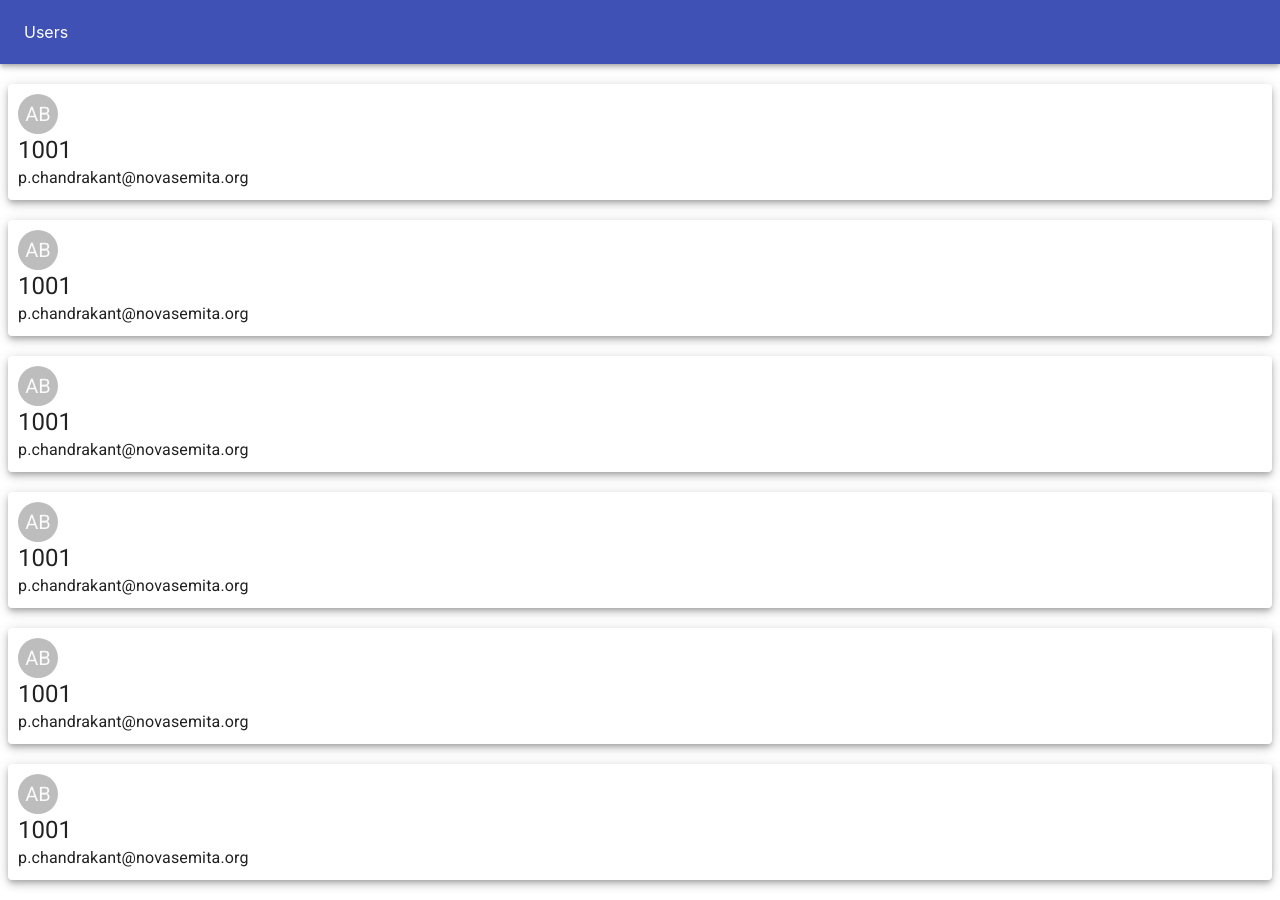
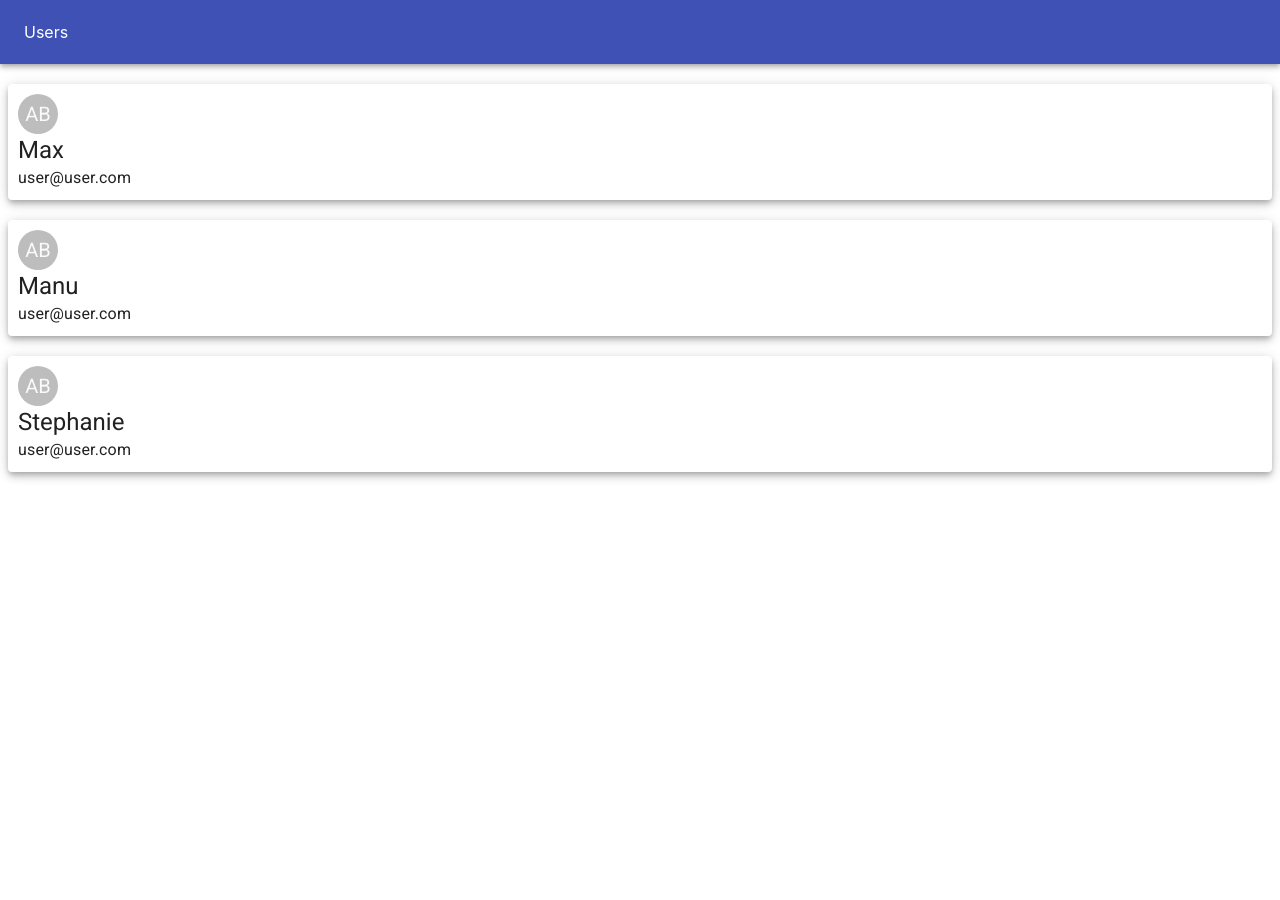
Before and after one commit to ChandrakantPal/Forms_App, a React (Create React App) app: page / in a window 1280 px wide. After the commit the page ends 800 px from the top, so only its background shows below. Built offline with nearby package versions, Linux system fonts and the light colour scheme.

Commit message:
array of users

```diff
--- a/src/App.js
+++ b/src/App.js
@@ -8,12 +8,7 @@ class App extends Component {
     return (
       <div>
         <NavBar />
-        <Users title="1001" mail="p.chandrakant@novasemita.org" />
-        <Users title="1001" mail="p.chandrakant@novasemita.org" />
-        <Users title="1001" mail="p.chandrakant@novasemita.org" />
-        <Users title="1001" mail="p.chandrakant@novasemita.org" />
-        <Users title="1001" mail="p.chandrakant@novasemita.org" />
-        <Users title="1001" mail="p.chandrakant@novasemita.org" />
+        <Users />
         {/* <User /> */}
       </div>
     );
--- a/src/components/Users/User/User.js
+++ b/src/components/Users/User/User.js
@@ -1,15 +1,19 @@
-import React, { Component } from 'react';
+import React from 'react';
+import {Paper, Typography, Avatar} from '@material-ui/core';
 
-class User extends Component {
-    render () {
-        return (
-            <div>
-                <h3>User</h3>
-                <p>user@user.com</p>
-                <h1>sites</h1>
-            </div>
-        );
-    }
-}
 
-export default User;
+const user = (props) => (
+    <div>
+        <Paper elevation="5" style={{margin: '20px 8px' , padding: '10px'}}>
+            <Avatar>AB</Avatar>
+            <Typography variant="h5">
+              {props.name}
+            </Typography>
+            <Typography >
+                {props.mail}
+            </Typography>
+        </Paper>
+    </div> );
+
+
+export default user;
--- a/src/components/Users/Users.js
+++ b/src/components/Users/Users.js
@@ -1,20 +1,26 @@
-import React from 'react';
-import {Paper, Typography, Avatar} from '@material-ui/core';
+import React, { Component } from 'react';
+import User from './User/User';
 
-const users = (props) => {
+class Users extends Component {
+  state = {
+    persons: [{id: 'sfgysv', name: 'Max', mail: 'user@user.com' },
+              {id: 'gewygu', name: 'Manu', mail: 'user@user.com' },
+              {id: 'ghfgug', name: 'Stephanie', mail: 'user@user.com' }]
+  }
+
+
+  render () {
+    const user = this.state.persons.map(person => (
+        <User
+          key={person.id}
+          name={person.name}
+          mail={person.mail} />
+     ));
     return (
-        <div>
-        <Paper elevation="5" style={{margin: '20px 8px' , padding: '10px'}}>
-        <Avatar>AB</Avatar>
-        <Typography variant="h5">
-          {props.title}
-        </Typography>
-        <Typography >
-          {props.mail}
-        </Typography>
-      </Paper>
-        </div>
-    );
+      <div>
+        {user}
+      </div>);
+  }
 }
 
-export default users;
+export default Users;
```
